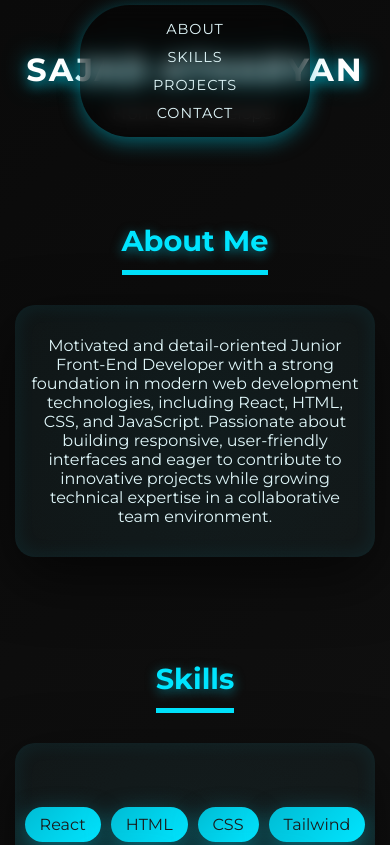
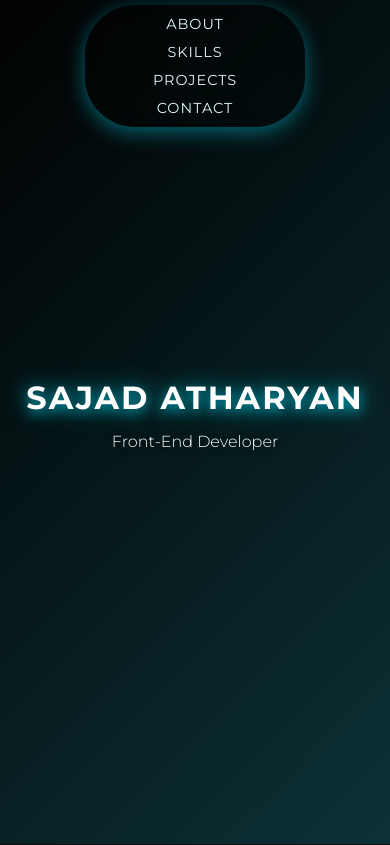
Before and after one commit to Sajadath/portfolio, a plain HTML site: page index.html in a window 390 px wide. Shown: the top 845 px of the page. Drawn offline with Linux system fonts and the light colour scheme.

Commit message:
responsive

```diff
--- a/styles.css
+++ b/styles.css
@@ -10,7 +10,7 @@ body {
 
 header {
   position: relative;
-  padding: 80px 20px 40px;
+  padding: 0;
   background: none;
   color: #fff;
   animation: fadeInDown 1.2s cubic-bezier(0.4, 0, 0.2, 1);
@@ -29,6 +29,7 @@ header {
   border-radius: 50px;
   box-shadow: 0 5px 20px rgba(0, 188, 212, 0.5);
   backdrop-filter: blur(10px);
+  z-index: 10;
 }
 
 .nav-link {
@@ -63,6 +64,19 @@ header {
 
 .header-content {
   text-align: center;
+  position: relative;
+  z-index: 1;
+  height: 100dvh;
+  width: 100dvw;
+  display: flex;
+  flex-direction: column;
+  justify-content: center;
+  align-items: center;
+  background: linear-gradient(
+    135deg,
+    rgba(0, 0, 0, 0.8),
+    rgba(0, 188, 212, 0.2)
+  );
 }
 
 h1 {
@@ -209,7 +223,6 @@ a:hover {
   text-shadow: 0 0 15px rgba(255, 255, 255, 0.8);
 }
 
-/* Animations */
 @keyframes fadeInDown {
   from {
     opacity: 0;
@@ -232,7 +245,7 @@ a:hover {
 
 @media (max-width: 768px) {
   header {
-    padding: 60px 15px 30px;
+    padding: 0;
   }
 
   h1 {
@@ -287,7 +300,7 @@ a:hover {
 
 @media (max-width: 480px) {
   header {
-    padding: 50px 10px 20px;
+    padding: 0;
   }
 
   h1 {
@@ -301,9 +314,10 @@ a:hover {
   .navbar {
     flex-direction: column;
     gap: 10px;
-    padding: 15px;
+    padding: 10px;
     width: 80%;
     max-width: 200px;
+    top: 5px;
   }
 
   section {
```
